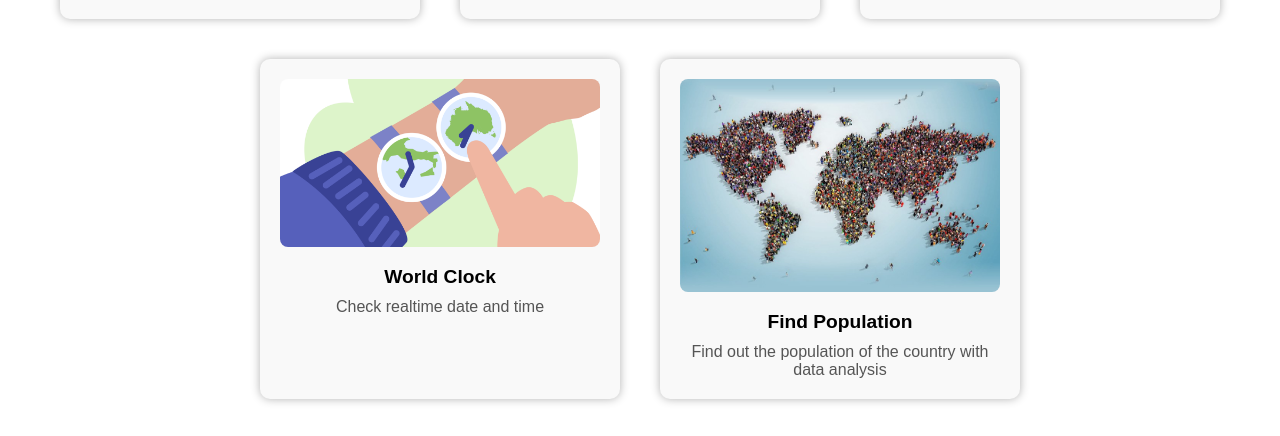
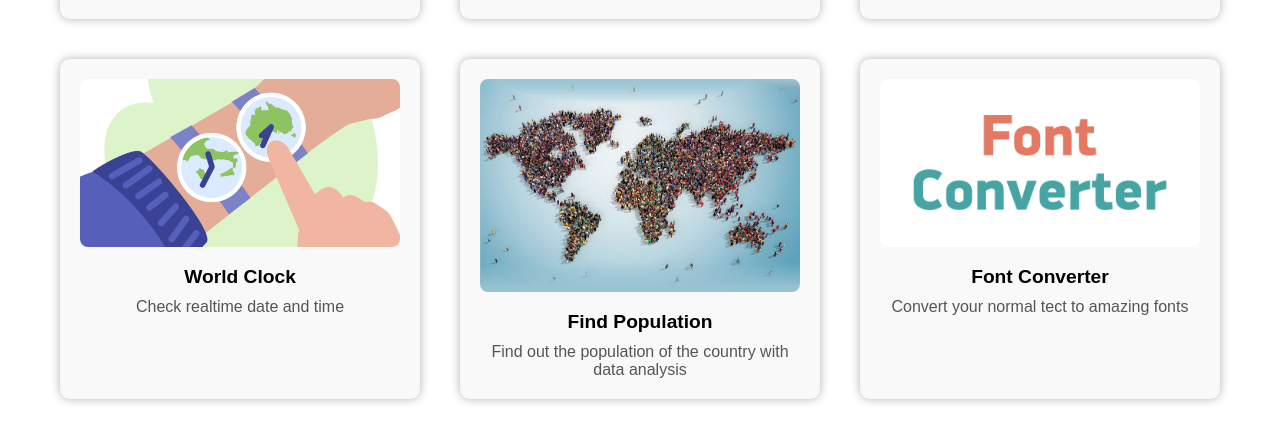
Before and after one commit to madhurpatilofficial/ToolBox, an Angular app: page / in a window 1280 px wide. Shown: the part 1105-1541 px from the top of the page. Built offline with nearby package versions, Linux system fonts and the light colour scheme.

Commit message:
Home Component Changes

```diff
--- a/src/app/components/home/home.component.html
+++ b/src/app/components/home/home.component.html
@@ -63,4 +63,12 @@
       <p>{{population}}</p>
     </div>
   </div>
+
+  <div class="service">
+    <img src="./assets/fontconverter.png" alt="Population Image" loading="lazy">
+    <div class="service-info">
+      <h2>Font Converter</h2>
+      <p>{{fontconverter}}</p>
+    </div>
+  </div>
 </div>
--- a/src/app/components/home/home.component.ts
+++ b/src/app/components/home/home.component.ts
@@ -15,6 +15,7 @@ export class HomeComponent implements OnInit {
   calculatormessage: string = "Perform basic and advanced calculations with our user-friendly calculator"
   population: string = "Find out the population of the country with data analysis"
   agecalculator: string = "Find out the age according to your age"
+  fontconverter: string  = "Convert your normal tect to amazing fonts"
 
   constructor() { }
 
```
Also changed, not shown: src/assets/fontconverter.png (added).
